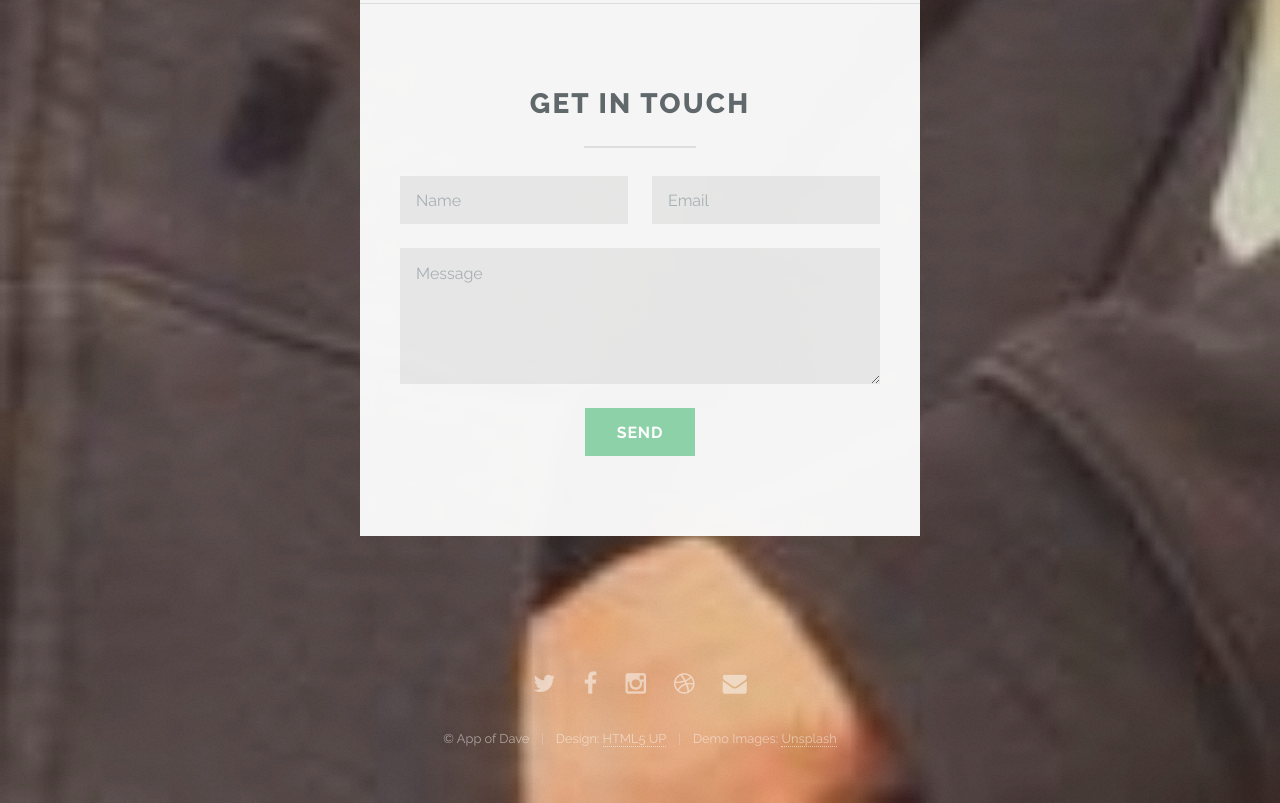
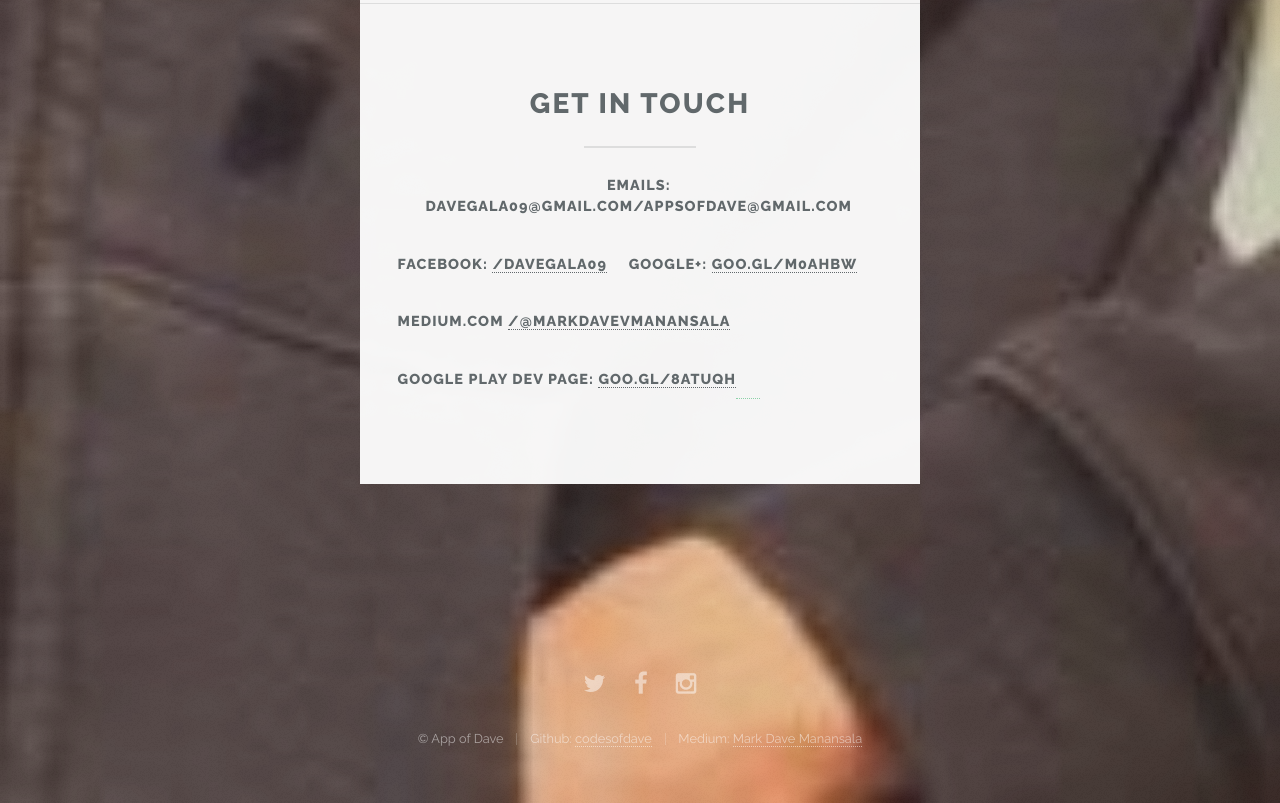
Before and after one commit to codesofdave/codesofdave.github.io, a plain HTML site: page index.html in a window 1280 px wide. Shown: the part 4647-5450 px from the top of the page. Drawn offline with Linux system fonts and the light colour scheme; files whose address does not match are found by name.

Commit message:
New index
Yup

```diff
--- a/index.html
+++ b/index.html
@@ -464,27 +464,24 @@ print 'It took ' + i + ' iterations to sort the deck.';</code></pre>
 					</header>
 					<form method="post" action="asd.php">
 						<div class="row uniform">
-							<div class="6u 12u$(xsmall)"><input type="text" name="name" id="name" placeholder="Name" /></div>
-							<div class="6u$ 12u$(xsmall)"><input type="email" name="email" id="email" placeholder="Email" /></div>
-							<div class="12u$"><textarea name="comments" id="message" placeholder="Message" rows="4"></textarea></div>
-							<div class="12u$">
-								<ul class="actions">
-									<li><input type="submit" value="Send" class="special" /></li>
-								</ul>
+
+							<h4>Emails: davegala09@gmail.com/appsofdave@gmail.com</a></h4><br>
+							<h4>Facebook: <a href="https://facebook.com/davegala09">/davegala09</a></h4><br>
+							<h4>Google+: <a href="https://goo.gl/m0AHbW">goo.gl/m0AHbW</a></h4> <br>
+							<h4>Medium.com <a href="https://medium.com/@markdavevmanansala">/@markdavevmanansala</a></h4>
+							<h4>Google Play Dev Page: <a href="https://goo.gl/8aTUqH">goo.gl/8aTUqH</h4> <br>
 							</div>
 						</div>
 					</form>
 				</div>
 				<footer>
 					<ul class="icons">
-						<li><a href="#" class="icon alt fa-twitter"><span class="label">Twitter</span></a></li>
-						<li><a href="#" class="icon alt fa-facebook"><span class="label">Facebook</span></a></li>
+						<li><a href="http://www.twitter.com/apps_of_dave" class="icon alt fa-twitter"><span class="label">Twitter</span></a></li>
+						<li><a href="https://www.facebook.com/davegala09" class="icon alt fa-facebook"><span class="label">Facebook</span></a></li>
 						<li><a href="#" class="icon alt fa-instagram"><span class="label">Instagram</span></a></li>
-						<li><a href="#" class="icon alt fa-dribbble"><span class="label">Dribbble</span></a></li>
-						<li><a href="#" class="icon alt fa-envelope"><span class="label">Email</span></a></li>
 					</ul>
 					<ul class="copyright">
-						<li>&copy; App of Dave</li><li>Design: <a href="http://html5up.net">HTML5 UP</a></li><li>Demo Images: <a href="http://unsplash.com">Unsplash</a></li>
+						<li>&copy; App of Dave</li><li>Github: <a href="https://codesofdave.github.io/">codesofdave</a></li><li>Medium: <a href="https://medium.com/@markdavevmanansala">Mark Dave Manansala</a></li>
 					</ul>
 				</footer>
 			</section>
```
